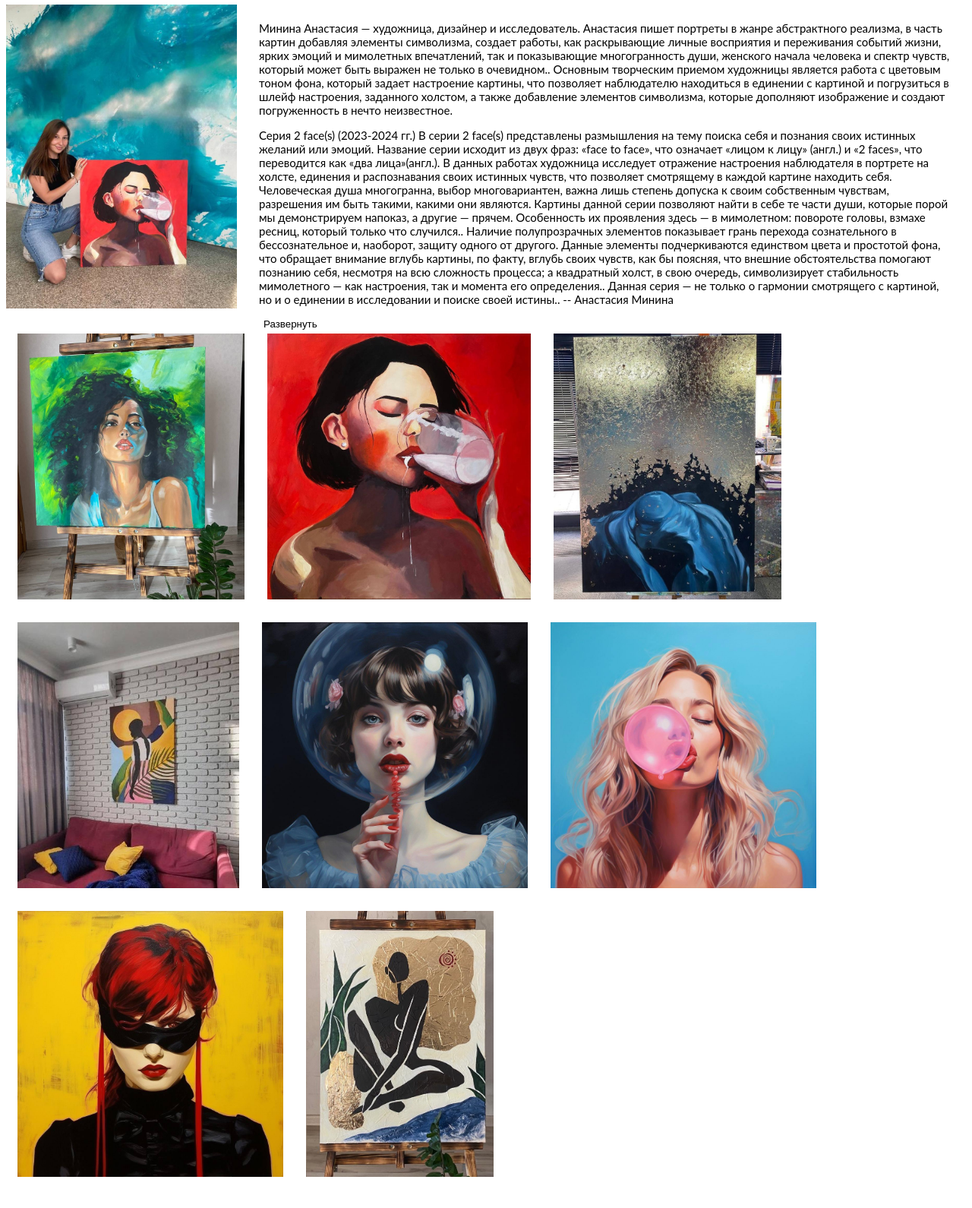
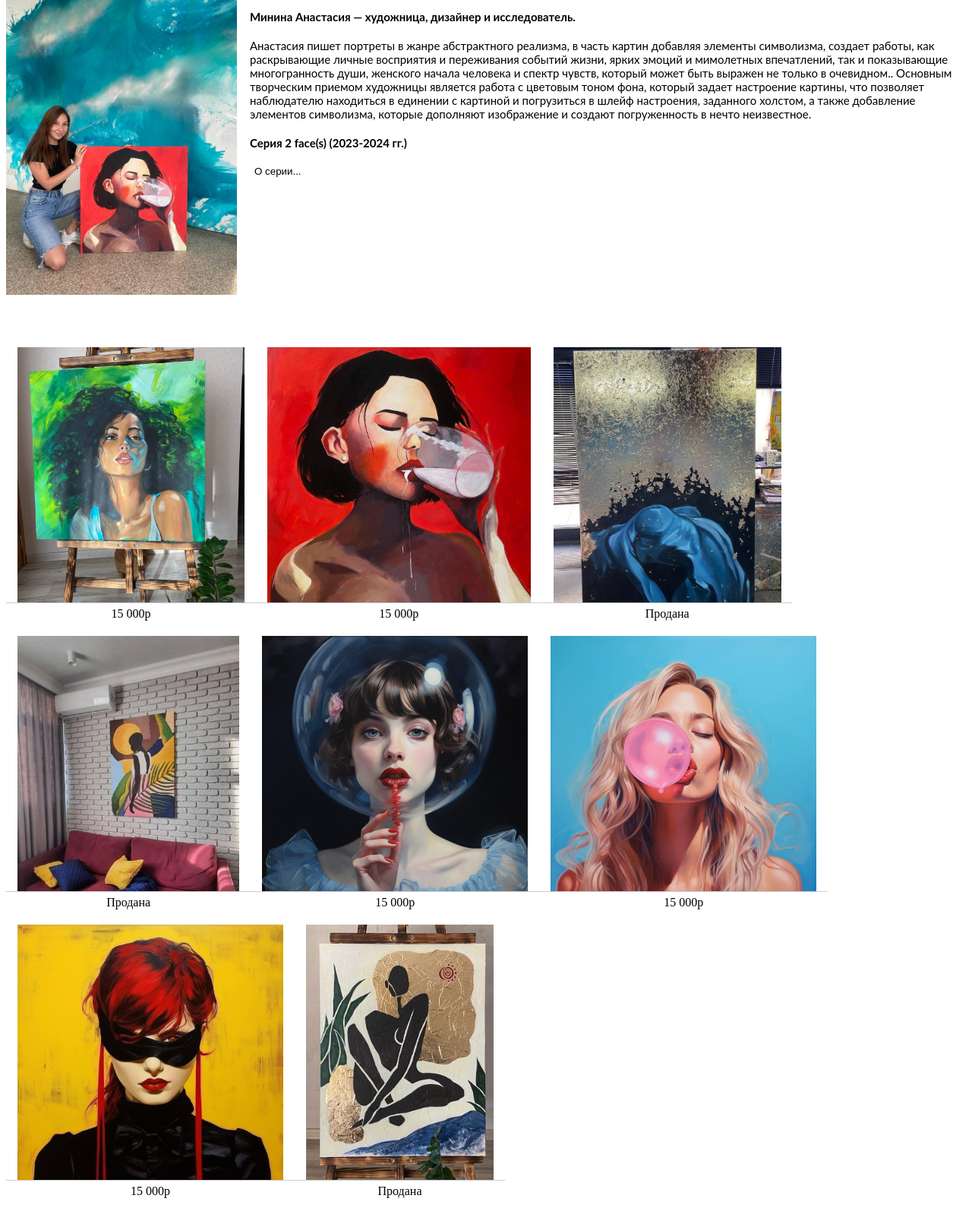
Before and after one commit to mek47n6/test, a plain HTML site: page index.html in a window 1280 px wide. Shown: the part 174-1764 px from the top of the page at 76% size. Drawn offline with Linux system fonts and the light colour scheme.

Commit message:
Add files via upload

```diff
--- a/app.js
+++ b/app.js
@@ -1,21 +1,4 @@
-
-
-    // var img = document.getElementById("zoomM");
-
-    // img.onmouseover = function() {
-    //     this.style.transform = "scale(1.2)";
-    // }
-    // img.onmouseout = function() {
-    //     this.style.transform = "scale(1)";
-    // }
-
-// function zoomIn (element) {
-//     element.style.transform = "scale(1.3) translate(15%, 10%)";
-// }
-// function zoomOut (element) {
-//     element.style.transform = "scale(1) translate(0,0)";
-// }
-
+// для модального окна
 function openModal (imageSrc, description) {
     var modal = document.getElementById('myModal');
     var modalImg = document.getElementById('modalImg');
@@ -30,11 +13,11 @@ function closeModal(){
     modal.style.display = "none";
 }
 
-
+// для кнопки сворачивания текста
 document.getElementById('expandBtn').addEventListener('click', function() {
-    var description = document.querySelector('.description');
-    description.classList.toggle('open');
-    if (description.classList.contains('opan')) {this.textContent = 'Свернуть';
+    var description = document.getElementsByClassName('description');
+    description[0].classList.toggle('open');
+    if (description[0].classList.contains('open')) {this.textContent = 'Свернуть';
         } else {
             this.textContent = 'Развернуть';
         }
--- a/index.html
+++ b/index.html
@@ -6,23 +6,21 @@
     </head>
     <body>
 
-    <script src="app.js"></script>
+    <script src="app.js" defer></script>
 
         <div class = "topBar">
             <div class="topBarImg">
                 <img src = "IMG/logo01.jpeg">
             </div>
         </div>
-<br>
         <div class = "biogra">
             <div class="BiograFoto">
                 <img src = "IMG/biograf01.jpeg">
             </div>
             <div class="selfInfo">
-
-    <div class="descrittion">
+               <div>
                     <p>
-                Минина Анастасия — художница, дизайнер и исследователь.
+                    <h4>Минина Анастасия — художница, дизайнер и исследователь.</h4>
                         Анастасия пишет портреты в жанре абстрактного реализма, в часть картин добавляя элементы символизма,
                         создает работы, как раскрывающие личные восприятия и переживания событий жизни,
                         ярких эмоций и мимолетных впечатлений, так и показывающие многогранность души,
@@ -32,7 +30,15 @@
                         и погрузиться в шлейф настроения, заданного холстом, а также добавление элементов символизма,
                         которые дополняют изображение и создают погруженность в нечто неизвестное.
                     </p>
-                    <p>   Серия 2 face(s) (2023-2024 гг.)
+
+
+                    <h4>Серия 2 face(s) (2023-2024 гг.)</h4>
+
+                    <div class="description">
+                    <button id = "expandBtn">О серии...</button>
+                        <p>
+                        <div class = "scroll">
+                            <p>
                         В серии 2 face(s) представлены размышления на тему поиска себя и познания своих истинных желаний или эмоций.
                         Название серии исходит из двух фраз: «face to face», что означает «лицом к лицу» (англ.) и «2 faces»,
                         что переводится как «два лица»(англ.).
@@ -51,39 +57,63 @@
                         --
                         Анастасия Минина
                             </p>
-        <button id = "expandBtn">Развернуть</button>
                         </div>
-
-
-
-
+                        </p>
+                    </div>
+               </div>
             </div>
         </div>
 <br>
+<br>
+<br>
         <div class="cover">
+            <div class = "product">
                 <div class="box">
                  <img src = "IMG/GreenArt.jpeg" onclick = "openModal ('IMG/GreenArt.jpeg', 'Баба с кудряшками')">
+                 <p class = "price">15 000р</p>
                 </div>
+            </div>
+            <div class = "product">
             <div class="box">
                 <img src = "IMG/redWomenMilk.jpeg"  onclick = "openModal ('IMG/redWomenMilk.jpeg', 'МолоШкооо... ом ном ном ном...')">
+                <p class = "price">15 000р</p>
             </div>
+            </div>
+            <div class = "product">
             <div class="box">
                 <img src = "IMG/goldBlueWomen.jpeg"  onclick = "openModal ('IMG/goldBlueWomen.jpeg', 'СИСЯНДРЫЫЫ!!! Ты глупый...')">
+                <p class = "price">Продана</p>
             </div>
+        </div>
+        <div class = "product">
             <div class="box">
                 <img src = "IMG/afroWomen.jpeg"  onclick = "openModal ('IMG/afroWomen.jpeg', 'Просто БАБА')">
+                <p class = "price">Продана</p>
             </div>
+        </div>
+        <div class = "product">
             <div class="box">
                 <img src = "IMG/bubleChup.jpg"  onclick = "openModal ('IMG/bubleChup.jpg', 'Йа чупочупсик О_о')">
+                <p class = "price">15 000р</p>
             </div>
+        </div>
+        <div class = "product">
             <div class="box">
                 <img src = "IMG/bubleGum.jpg"  onclick = "openModal  ('IMG/bubleGum.jpg', ' ММММ!!! МММ!!!')">
+                <p class = "price">15 000р</p>
             </div>
+            </div>
+            <div class = "product">
             <div class="box">
                 <img src = "IMG/yelouBlkDrs.jpg"  onclick = "openModal  ('IMG/yelouBlkDrs.jpg', 'Тоби пизда, тикай с городу!!!')">
+                <p class = "price">15 000р</p>
             </div>
+            </div>
+            <div class = "product">
             <div class="box">
                 <img src = "IMG/blackWomGSun.jpeg"  onclick = "openModal ('IMG/blackWomGSun.jpeg', 'Тяплооооо!!!')">
+                <p class = "price">Продана</p>
+            </div>
             </div>
         </div>
             <div id = "myModal" class = "modal" onclick = "closeModal()">
--- a/style.css
+++ b/style.css
@@ -1,6 +1,6 @@
 /* Сброс всех стилей которые браузеры применяют по умолчанию. Пишутся для каждого элемента свои */
 
-.{
+. {
   margin: 0;
   padding: 0;
 }
@@ -11,29 +11,28 @@
   box-sizing: border-box;
 }
 
-button{
+button {
   background: none;
   border: none;
   outline: none;
   cursor: pointer;
-
 }
 
-a{
+a {
   text-decoration: none;
   color: inherit;
 }
 
-ul{
+ul {
   list-style-type: none;
 }
 
-img{
+img {
   max-width: 100%;
   display: block;
 }
 
-table{
+table {
   width: 100%;
   border-collapse: collapse;
 }
@@ -45,32 +44,29 @@ table{
   width: auto;
   /*border: 2px solid black;*/
 }
-.topBarImg{
+.topBarImg {
   display: flex;
   justify-content: center;
   height: 150px;
 }
 
-.biogra{
+.biogra {
   display: flex;
   height: 400px;
   width: auto;
 }
-.biograFoto{
+.biograFoto {
   display: flex;
   float: left;
   width: 25%;
   /* border: 2px solid black;*/
 }
-.selfInfo{
-    padding: 5px 15px; /*отступ вложенного текста от рамки*/
+.selfInfo {
+  padding: 5px 5px; /*отступ вложенного текста от рамки*/
   background: #ffffff; /*фон рамки*/
   font-size: 15px; /*размер шрифта*/
-    border:  2px dashed #ffffff; /*размер форма и цвет рамки*/
-    border-radius: 10px;
-    box-shadow: 0 0 0 4px #ffffff, 2px 1px 6px 4px rgba(255, 255, 255, 0.5); /*смещение размер и цвет тени рамки*/
   color: #000000;
-    font-family: 'Lato',  Segoe UI;
+  font-family: "Lato", Segoe UI;
   display: flex;
   float: right;
   width: 75%;
@@ -93,15 +89,36 @@ table{
   box-sizing: border-box;
 }
 
-.box > img{
+.box > img {
   height: 350px;
   transition: 0.5s all ease-in-out;
   margin: 15px 15px 15px 15px;
 }
 .box:hover img {
-    transform: scale(1.5);
+  transform: scale(1.3);
 }
-.modal{  /*Скрыть модальное окно по умолчанию*/
+
+/*цена под картину*/
+.product {
+  display: flex;
+  flex-direction: column;
+  position: relative;
+}
+.price{
+  position: absolute;
+  bottom: 0;
+  left: 50%;
+  transform: translateX(-50%);
+  background-color: #ffffff;
+  padding: 5px;
+  margin: 0;
+  text-align: center;
+  width: 100%;
+  border-top: 1px solid #ccc;
+}
+
+ /*Скрыть модальное окно по умолчанию*/
+.modal {
   display: none;
   position: fixed;
   top: 0;
@@ -113,18 +130,21 @@ table{
   overflow: auto;
   padding: 20px;
 }
-.modal-content {    /*описание картинки внутри модали*/
+.modal-content {
+  /*описание картинки внутри модали*/
   display: block;
   margin: auto;
   max-width: 100%;
   max-height: 100%;
 }
-.caption {/*описание внутри модали*/
+.caption {
+  /*описание внутри модали*/
   color: #000000;
   text-align: center;
   margin-top: 30px;
 }
- .close {  /*стиль кнопки закрытия модали*/
+.close {
+  /*стиль кнопки закрытия модали*/
   color: #000000;
   position: absolute;
   top: 10px;
@@ -134,9 +154,6 @@ table{
   cursor: pointer;
 }
 
-
-
-
 .description p {
   display: none;
 }
@@ -144,47 +161,7 @@ table{
   display: block;
 }
 
-
-
-/*    попытка сделать сворачивающийся текст
-.limiter {
-    max-height: 200px;
-    overflow: hidden;
-    position: relative;
+.scroll { /* полоса прокрутки текста */
+  height: 200px;
+  overflow: auto;
 }
-.limiter .bottom {
-    position: absolute;
-    bottom: 0;
-    background: linear-gradient(
-        to bottom,
-        rgb(255 217 29 / 0%),
-        rgb(255 217 29 / 90%);
-    width: 100%;
-    height: 60px;
-    opacity: 1;
-    transition: 0.3s;
-}
-.read-more-checker{
-    opacity: 0;
-    position: absolute;
-}
-.read-more-checker:checked ~ .limiter{
-    max-height: none;
-}
-.read-more-checker:checked ~.limiter .bottom{
-    opacity: 0;
-    transition: 0.3s;
-}
-.read-more-checker ~ .read-more-button:before{
-    content: "Развернуть >>";
-}
-.read-more-checker:checked ~ .read-more-button:before{
-    content: "Свернуть <<";
-}
-.read-more-button {
-    cursor: pointer;
-    display: inline-block;
-    color: #777;
-    text-decoration: underline;
-}
-*/
```
Lines whose indentation alone changed are shown as unchanged.
